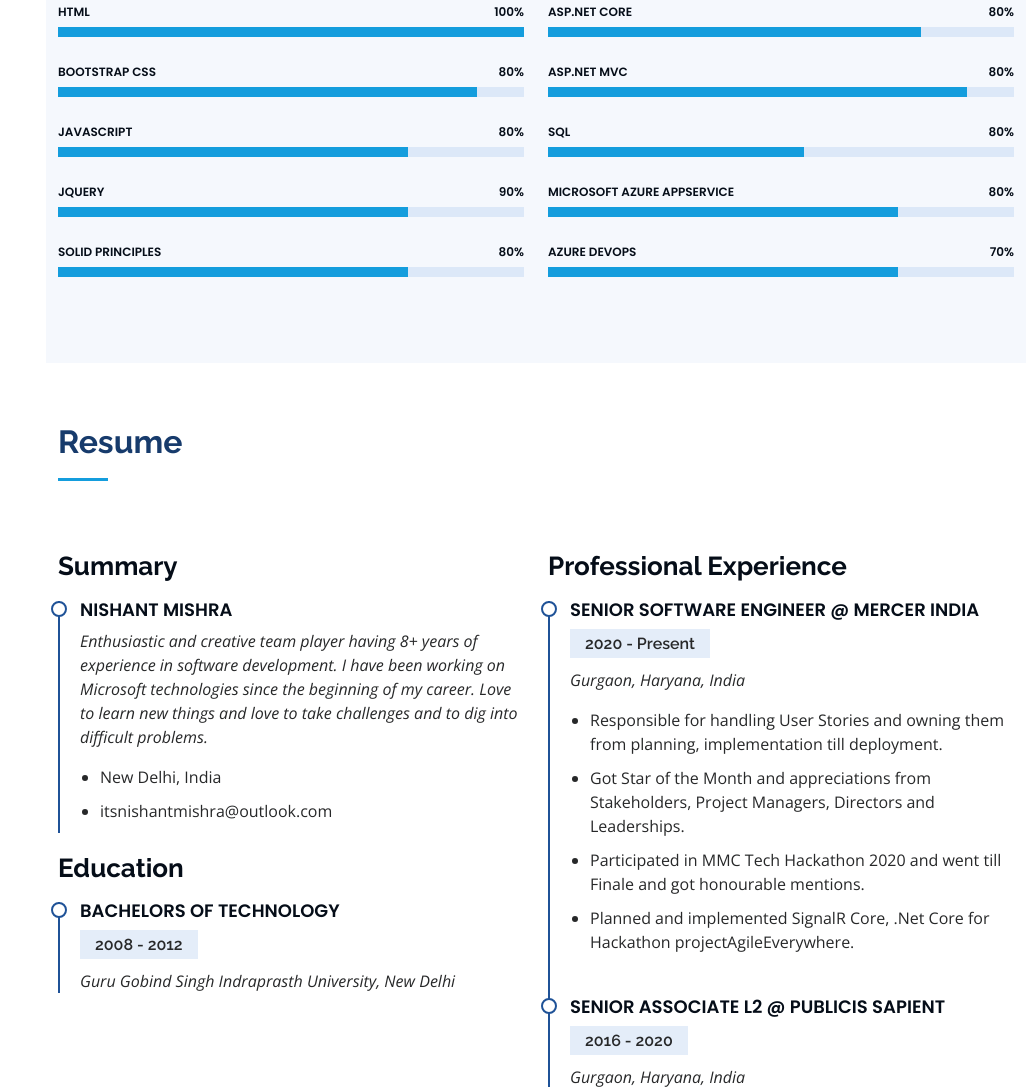
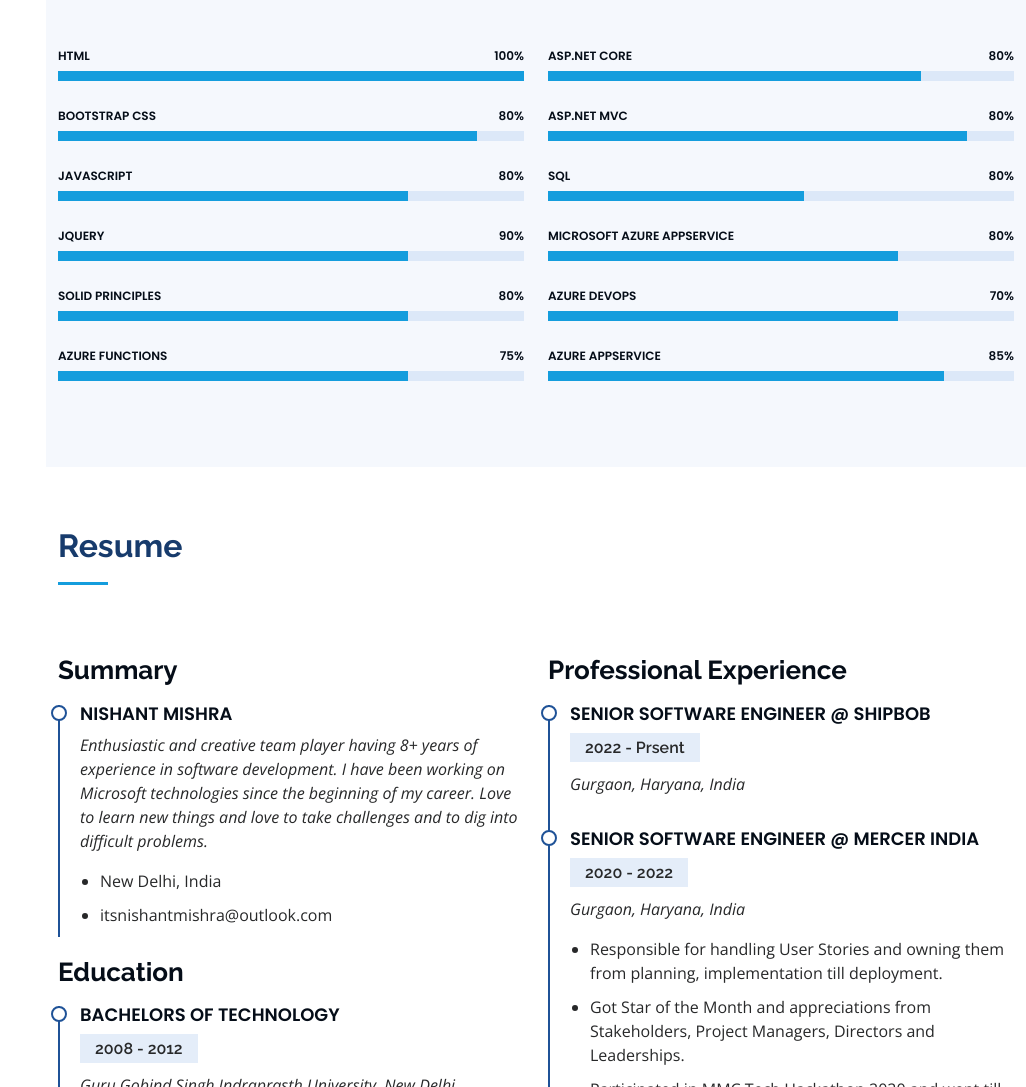
Before and after one commit to inishantmishra/inishantmishra.github.io, a plain HTML site: page index.html in a window 1280 px wide. Shown: the part 2006-3093 px from the top of the page, without its empty margins (254-1280 px from the left). Drawn offline with nearby package versions, Linux system fonts and the light colour scheme.

Commit message:
Update index.html

```diff
--- a/index.html
+++ b/index.html
@@ -31,12 +31,6 @@
   <!-- Template Main CSS File -->
   <link href="assets/css/style.css" rel="stylesheet">
 
-  <!-- =======================================================
-  * Template Name: iPortfolio - v3.3.0
-  * Template URL: https://bootstrapmade.com/iportfolio-bootstrap-portfolio-websites-template/
-  * Author: BootstrapMade.com
-  * License: https://bootstrapmade.com/license/
-  ======================================================== -->
 </head>
 
 <body>
@@ -52,7 +46,6 @@
         <img src="assets/img/profile-img.jpg" alt="" class="img-fluid rounded-circle">
         <h1 class="text-light"><a href="/">Nishant Mishra</a></h1>
         <div class="social-links mt-3 text-center">
-          <!-- <a href="#" class="twitter"><i class="bx bxl-twitter"></i></a> -->
           <a href="https://www.facebook.com/IamNishantMishra/" class="facebook"><i class="bx bxl-facebook"></i></a>
           <a href="https://www.instagram.com/iamnishantmishra/" class="instagram"><i class="bx bxl-instagram"></i></a>
           <a href="https://www.linkedin.com/in/iamnishantkumarmishra/" class="linkedin"><i
@@ -93,7 +86,7 @@
 
         <div class="section-title">
           <h2>About</h2>
-          <p>I am an enthusiastic and creative team player having 8+ years of experience in software development. I have
+          <p>I am an enthusiastic and creative team player having 9+ years of experience in software development. I have
             been working on Microsoft technologies since the beginning of my career.
             I love to learn new things and love to take challenges and to dig into difficult problems.
           </p>
@@ -106,7 +99,7 @@
           <div class="col-lg-8 pt-4 pt-lg-0 content" data-aos="fade-left">
             <h3>Senior Software Engineer</h3>
             <p class="fst-italic">
-              Having 8+ years of Experience in Analysis, Design, Development, and Implementation of various
+              Having 9+ years of Experience in Analysis, Design, Development, and Implementation of various
               Client-Server and Web-Based Software applications using Microsoft Technologies such as
               ASP.Net Core, ASP.Net MVC, Entity Frameowrk Core, Dapper, SignalR Core, Microsoft Azure, JavaScript.
             </p>
@@ -137,6 +130,7 @@
               <strong>Additional Attributes</strong>
               <hr />
               <ul>
+			      <li><i class="bi bi-chevron-right"></i><span>Experience in Logistics and Supply Chain Domain.</span></li>
                 <li><i class="bi bi-chevron-right"></i><span>Experience in Health Benefits, Insurance, and Brokerage
                     Domain.</span></li>
                 <li><i class="bi bi-chevron-right"></i><span>Experience in Media Advertising Technology and Media
@@ -170,9 +164,6 @@
 
         <div class="section-title">
           <h2>Skills</h2>
-          <!-- <p>Magnam dolores commodi suscipit. Necessitatibus eius consequatur ex aliquid fuga eum quidem. Sit sint
-            consectetur velit. Quisquam quos quisquam cupiditate. Et nemo qui impedit suscipit alias ea. Quia fugiat sit
-            in iste officiis commodi quidem hic quas.</p> -->
         </div>
 
         <div class="row skills-content">
@@ -217,6 +208,13 @@
                 </div>
               </div>
             </div>
+			     <div class="progress">
+              <span class="skill">Azure Functions<i class="val">75%</i></span>
+              <div class="progress-bar-wrap">
+                <div class="progress-bar" role="progressbar" aria-valuenow="75" aria-valuemin="0" aria-valuemax="100">
+                </div>
+              </div>
+            </div>
 
           </div>
 
@@ -256,6 +254,13 @@
               <span class="skill">Azure DevOps<i class="val">70%</i></span>
               <div class="progress-bar-wrap">
                 <div class="progress-bar" role="progressbar" aria-valuenow="75" aria-valuemin="0" aria-valuemax="100">
+                </div>
+              </div>
+            </div>
+			    <div class="progress">
+              <span class="skill">Azure AppService<i class="val">85%</i></span>
+              <div class="progress-bar-wrap">
+                <div class="progress-bar" role="progressbar" aria-valuenow="85" aria-valuemin="0" aria-valuemax="100">
                 </div>
               </div>
             </div>
@@ -310,9 +315,26 @@
           </div>
           <div class="col-lg-6" data-aos="fade-up" data-aos-delay="100">
             <h3 class="resume-title">Professional Experience</h3>
+			<div class="resume-item">
+              <h4>Senior Software Engineer @ ShipBob</h4>
+              <h5>2022 - Prsent</h5>
+              <p><em>Gurgaon, Haryana, India </em></p>
+              <!-- <ul> -->
+                <!-- <li>Responsible for handling User Stories -->
+                  <!-- and owning them from planning, implementation till deployment. -->
+                <!-- </li> -->
+                <!-- <li>Got Star of the Month and appreciations from Stakeholders, Project Managers, Directors -->
+                  <!-- and Leaderships. -->
+                <!-- </li> -->
+                <!-- <li>Participated in MMC Tech Hackathon 2020 and went till Finale and got honourable -->
+                  <!-- mentions. -->
+                <!-- </li> -->
+                <!-- <li>Planned and implemented SignalR Core, .Net Core for Hackathon projectAgileEverywhere.</li> -->
+              <!-- </ul> -->
+            </div>
             <div class="resume-item">
               <h4>Senior Software Engineer @ Mercer India</h4>
-              <h5>2020 - Present</h5>
+              <h5>2020 - 2022</h5>
               <p><em>Gurgaon, Haryana, India </em></p>
               <ul>
                 <li>Responsible for handling User Stories
@@ -671,9 +693,7 @@
 
         <div class="section-title">
           <h2>Contact</h2>
-          <!-- <p>Magnam dolores commodi suscipit. Necessitatibus eius consequatur ex aliquid fuga eum quidem. Sit sint
-            consectetur velit. Quisquam quos quisquam cupiditate. Et nemo qui impedit suscipit alias ea. Quia fugiat sit
-            in iste officiis commodi quidem hic quas.</p> -->
+
         </div>
 
         <div class="row" data-aos="fade-in">
```
